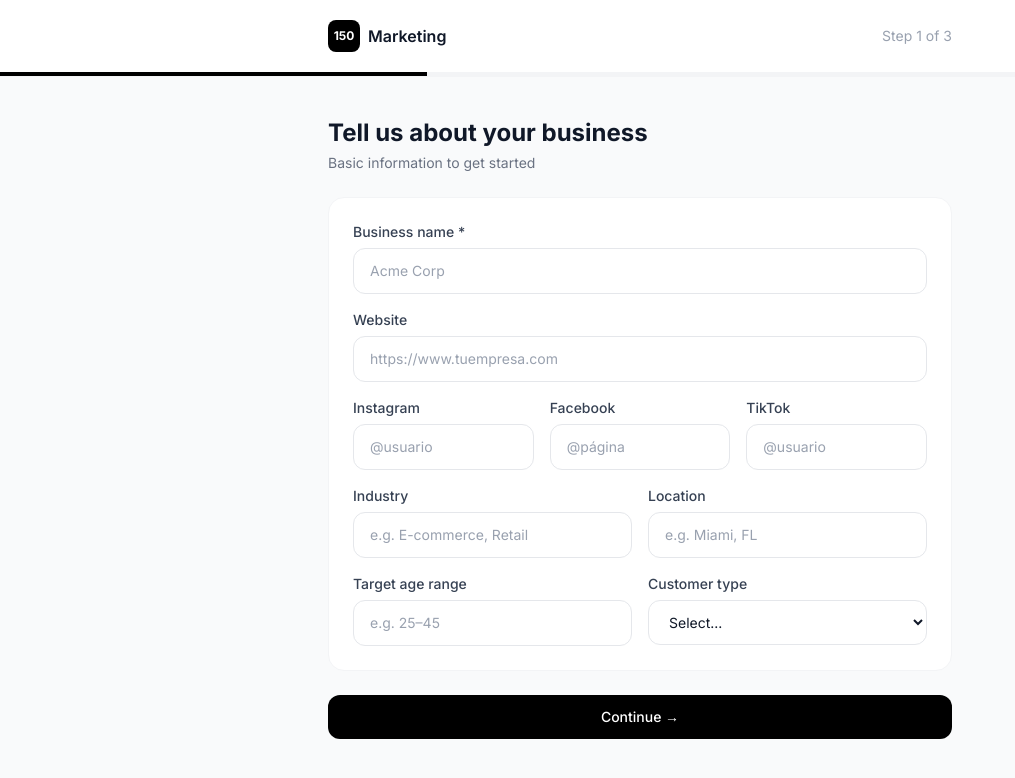
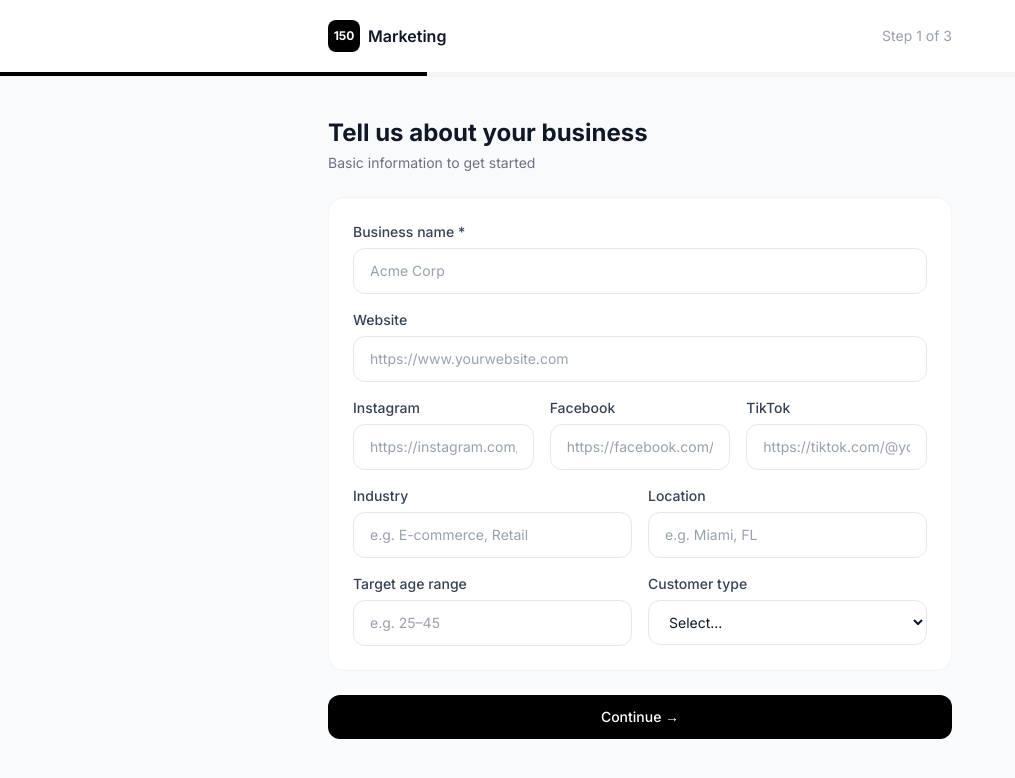
Before and after one commit to isabel0806/150marketing_______, a Next.js app: page /onboarding in a window 1280 px wide. Shown: the top 778 px of the page, without its empty margins (0-1015 px from the left). Built offline with nearby package versions, Linux system fonts and the light colour scheme.

Commit message:
Social fields as full URLs, all text in English
https://claude.ai/code/session_01NNhZbK9i8N1JXgDJ1R1yqy

```diff
--- a/src/app/onboarding/page.tsx
+++ b/src/app/onboarding/page.tsx
@@ -88,7 +88,6 @@ export default function OnboardingPage() {
           </div>
           <span className="text-sm text-gray-400">Step {step} of {totalSteps}</span>
         </div>
-        {/* Progress bar */}
         <div className="h-1 bg-gray-100">
           <div
             className="h-1 bg-black transition-all duration-300"
@@ -123,7 +122,7 @@ export default function OnboardingPage() {
                   className={inputClass}
                   value={form.website}
                   onChange={e => setForm(f => ({ ...f, website: e.target.value }))}
-                  placeholder="https://www.tuempresa.com"
+                  placeholder="https://www.yourwebsite.com"
                   type="url"
                 />
               </div>
@@ -134,7 +133,8 @@ export default function OnboardingPage() {
                     className={inputClass}
                     value={form.social_instagram}
                     onChange={e => setForm(f => ({ ...f, social_instagram: e.target.value }))}
-                    placeholder="@usuario"
+                    placeholder="https://instagram.com/yourpage"
+                    type="url"
                   />
                 </div>
                 <div>
@@ -143,7 +143,8 @@ export default function OnboardingPage() {
                     className={inputClass}
                     value={form.social_facebook}
                     onChange={e => setForm(f => ({ ...f, social_facebook: e.target.value }))}
-                    placeholder="@página"
+                    placeholder="https://facebook.com/yourpage"
+                    type="url"
                   />
                 </div>
                 <div>
@@ -152,7 +153,8 @@ export default function OnboardingPage() {
                     className={inputClass}
                     value={form.social_tiktok}
                     onChange={e => setForm(f => ({ ...f, social_tiktok: e.target.value }))}
-                    placeholder="@usuario"
+                    placeholder="https://tiktok.com/@yourpage"
+                    type="url"
                   />
                 </div>
               </div>
@@ -246,7 +248,7 @@ export default function OnboardingPage() {
               <div>
                 <label className={labelClass}>
                   3 feelings your brand evokes
-                  <span className="text-gray-400 font-normal ml-1">(how customers feel)</span>
+                  <span className="text-gray-400 font-normal ml-1">(how customers feel when they interact with you)</span>
                 </label>
                 <div className="space-y-2">
                   {feels.map((f, i) => (
@@ -270,7 +272,7 @@ export default function OnboardingPage() {
                         className={inputClass}
                         value={c}
                         onChange={e => setCompetitors(prev => prev.map((v, idx) => idx === i ? e.target.value : v))}
-                        placeholder={`Competitor ${i + 1}`}
+                        placeholder={`Competitor ${i + 1} — e.g. Nike`}
                       />
                       {i > 0 && (
                         <button
@@ -313,12 +315,12 @@ export default function OnboardingPage() {
           </div>
         )}
 
-        {/* Step 3: Brand Design */}
+        {/* Step 3: Brand & Design */}
         {step === 3 && (
           <div className="space-y-6">
             <div>
               <h1 className="text-2xl font-bold text-gray-900">Brand & design</h1>
-              <p className="text-gray-500 text-sm mt-1">Visual identity and voice — skip anything you don't have yet</p>
+              <p className="text-gray-500 text-sm mt-1">Visual identity and tone of voice — skip anything you don't have yet</p>
             </div>
 
             <div className="bg-white rounded-2xl border border-gray-100 p-6 space-y-4">
@@ -343,12 +345,12 @@ export default function OnboardingPage() {
                 </div>
               </div>
               <div>
-                <label className={labelClass}>Brand themes / aesthetic</label>
+                <label className={labelClass}>Brand aesthetic / themes</label>
                 <input
                   className={inputClass}
                   value={form.brand_themes}
                   onChange={e => setForm(f => ({ ...f, brand_themes: e.target.value }))}
-                  placeholder="e.g. Minimalist, Luxury, Bold"
+                  placeholder="e.g. Minimalist, Luxury, Bold, Playful"
                 />
               </div>
               <div>
@@ -357,7 +359,7 @@ export default function OnboardingPage() {
                   className={inputClass}
                   value={form.brand_voice}
                   onChange={e => setForm(f => ({ ...f, brand_voice: e.target.value }))}
-                  placeholder="e.g. Professional but approachable, Playful"
+                  placeholder="e.g. Professional but approachable, Fun and energetic"
                 />
               </div>
               <div>
--- a/src/components/dashboard/ClientForm.tsx
+++ b/src/components/dashboard/ClientForm.tsx
@@ -116,7 +116,8 @@ export default function ClientForm({ client }: Props) {
               className={inputClass}
               value={form.social_instagram}
               onChange={e => setForm(f => ({ ...f, social_instagram: e.target.value }))}
-              placeholder="@usuario"
+              placeholder="https://instagram.com/yourpage"
+              type="url"
             />
           </div>
           <div>
@@ -125,7 +126,8 @@ export default function ClientForm({ client }: Props) {
               className={inputClass}
               value={form.social_facebook}
               onChange={e => setForm(f => ({ ...f, social_facebook: e.target.value }))}
-              placeholder="@página"
+              placeholder="https://facebook.com/yourpage"
+              type="url"
             />
           </div>
           <div>
@@ -134,7 +136,8 @@ export default function ClientForm({ client }: Props) {
               className={inputClass}
               value={form.social_tiktok}
               onChange={e => setForm(f => ({ ...f, social_tiktok: e.target.value }))}
-              placeholder="@usuario"
+              placeholder="https://tiktok.com/@yourpage"
+              type="url"
             />
           </div>
           <div>
```
